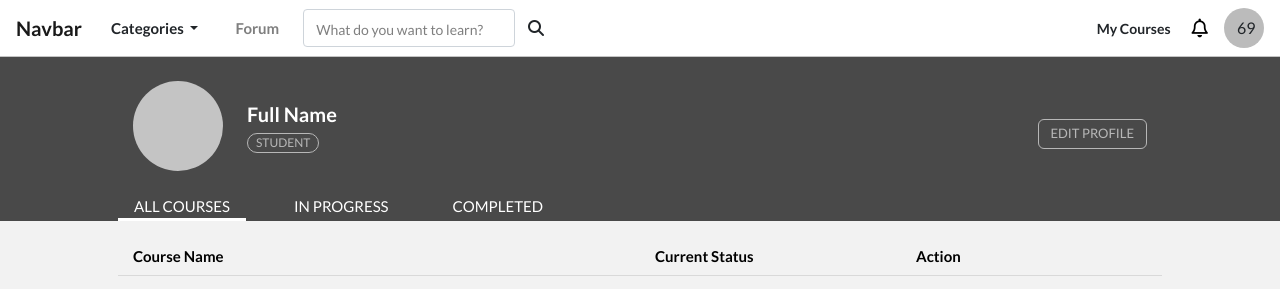
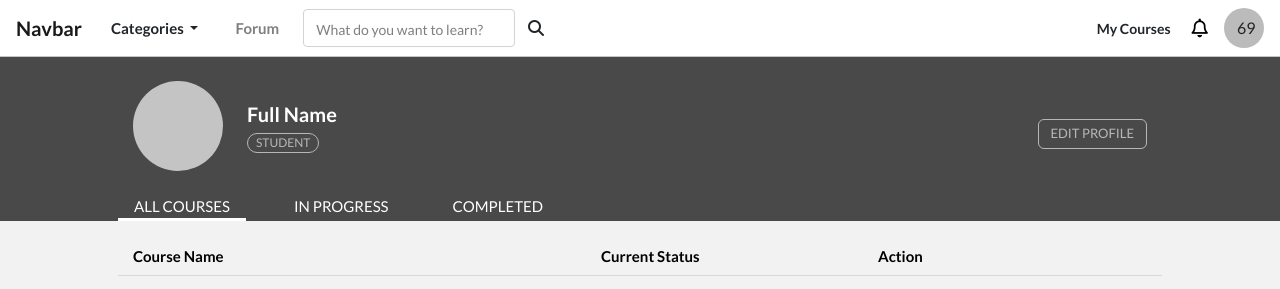
Before and after one commit to Gansukii/IskoLearning, a website: page public/profile.html in a window 1280 px wide. Shown: the top 289 px of the page. Drawn offline with Linux system fonts and the light colour scheme; some packages are replaced by stand-ins of ours; no server answers; grey boxes are pictures that could not be loaded.

Commit message:
profile course column

```diff
--- a/public/profile.html
+++ b/public/profile.html
@@ -253,9 +253,9 @@
     <div class="row w-100 m-0 d-flex justify-content-center">
       <div class="container m-0 px-sm-5 mt-4">
         <div class="row w-100 m-0 d-none d-md-flex">
-          <div class="col-6">Course Name</div>
-          <div class="col-3">Current Status</div>
-          <div class="col-3">Action</div>
+          <div class="col-5">Course Name</div>
+          <div class="col-3 pr-0 pl-4 pl-lg-5">Current Status</div>
+          <div class="col pr-0 ml-3 pl-4 pl-lg-5">Action</div>
         </div>
         <hr class="mt-2 d-none d-md-flex" />
         <div class="row pl-lg-4 w-100 m-0 mt-4 mt-sm-0 mb-4 mb-sm-5">
```
